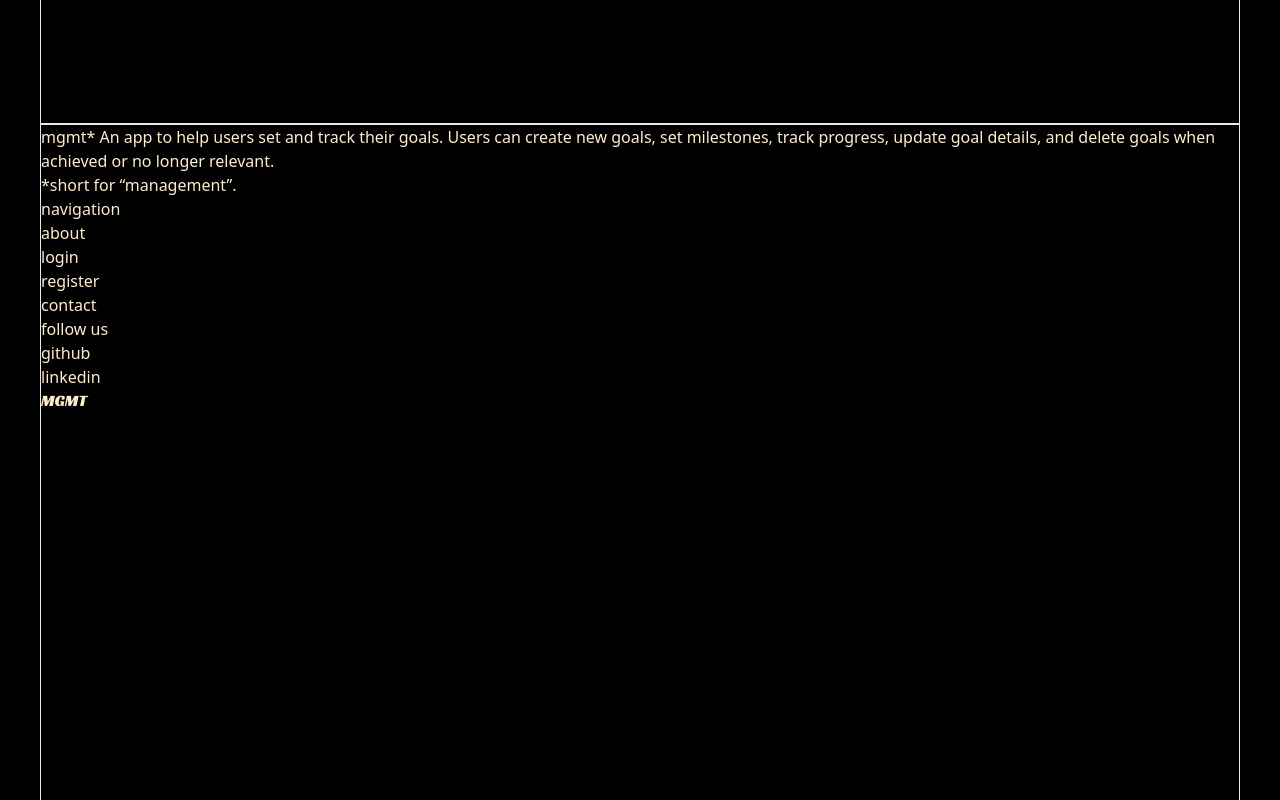
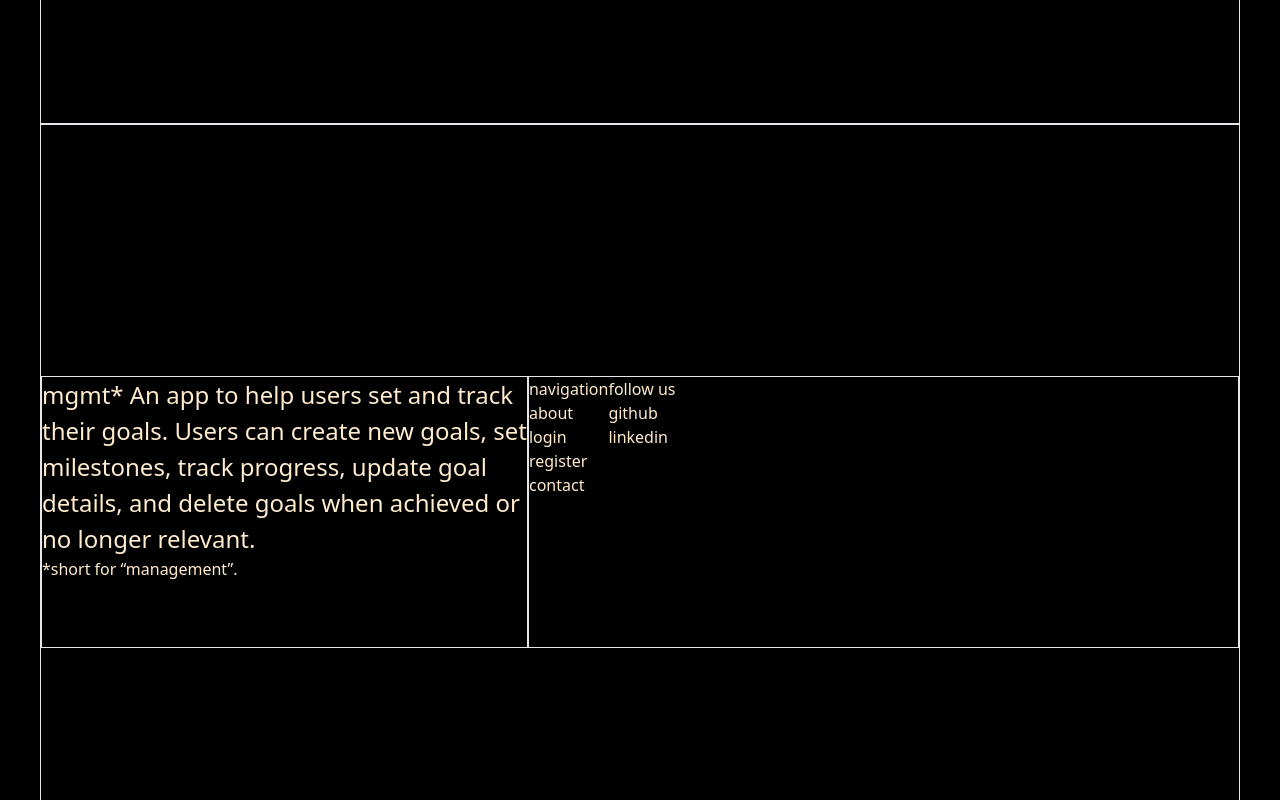
Before and after one commit to vincentpalomo/MGMT-Frontend, a Next.js app: page / in a window 1280 px wide. Shown: the part 1540-2340 px from the top of the page. Built offline with nearby package versions, Linux system fonts and the light colour scheme; no server answers.

Commit message:
changed global padding for top left and right removed loaded data from database on the main page working on footer styling

```diff
--- a/app/Components/Main.tsx
+++ b/app/Components/Main.tsx
@@ -32,19 +32,19 @@ const Main = (props: Props) => {
         <span>Sign up today and take control of your job search journey!</span>
       </div>
       {/* footer */}
-      <div className="h-screen w-full border overflow-hidden sm:flex sm:flex-col">
+      <div className="h-screen w-full overflow-hidden sm:flex sm:flex-col sm:justify-between">
         {/* content */}
-        <div className="">
+        <div className="border flex items-center justify-between h-full">
           {/* paragraph */}
-          <div>
-            <p>
+          <div className="border h-[272px] w-[820px]">
+            <p className="text-[24px]">
               mgmt* An app to help users set and track their goals. Users can create new goals, set milestones, track
               progress, update goal details, and delete goals when achieved or no longer relevant.
             </p>
             <span>*short for “management”.</span>
           </div>
           {/* links */}
-          <div>
+          <div className="flex h-[272px] w-full border">
             {/* left */}
             <div>
               <span>navigation</span>
@@ -66,7 +66,7 @@ const Main = (props: Props) => {
           </div>
         </div>
         {/* mgmt title */}
-        <div className="uppercase 2xl:text-[600px] font-rso">mgmt</div>
+        <div className="uppercase 2xl:text-[600px] font-rso 2xl:leading-[416px]">mgmt</div>
       </div>
     </>
   );
--- a/app/globals.css
+++ b/app/globals.css
@@ -3,7 +3,9 @@
 @tailwind utilities;
 
 body {
-  padding: 40px;
+  padding-left: 40px;
+  padding-right: 40px;
+  padding-top: 40px;
   background-color: black;
   color: blanchedalmond;
 }
--- a/app/page.tsx
+++ b/app/page.tsx
@@ -31,6 +31,7 @@ export default function Home() {
     <>
       <NavBar user={user} />
       <Main />
+      {/* <div>
         <div>Fetch Data: ✌</div>
         {data ? (
           <pre>
@@ -44,6 +45,7 @@ export default function Home() {
         ) : (
           'Loading...'
         )}
+      </div> */}
     </>
   );
 }
```
Lines whose indentation alone changed are shown as unchanged.
